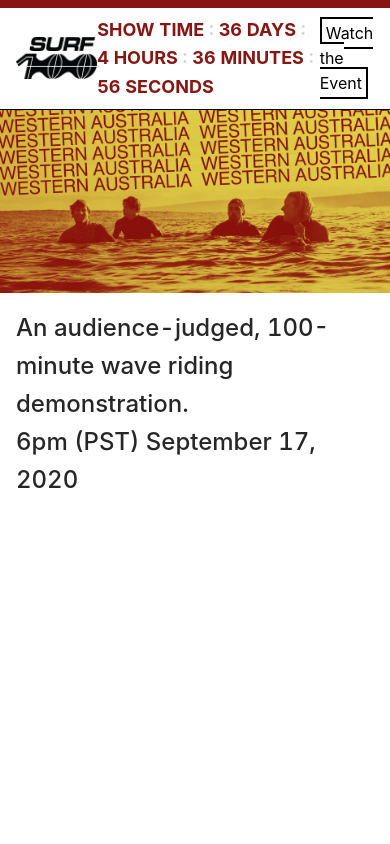
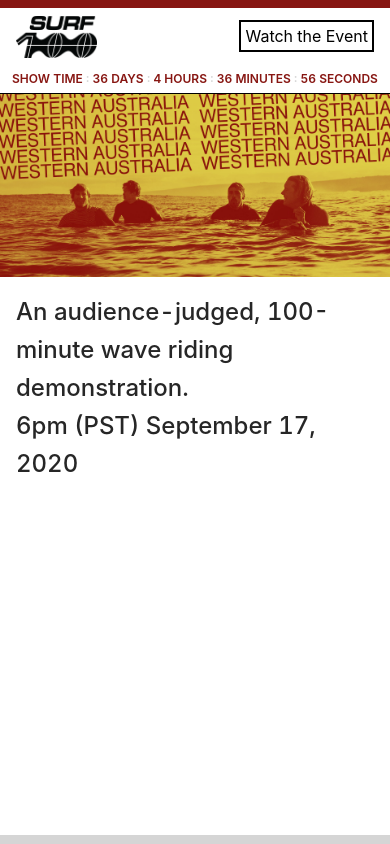
Before and after one commit to boothaw/testing, a React (Create React App) app: page / in a window 390 px wide. Shown: the top 844 px of the page. Built offline with nearby package versions, Linux system fonts and the light colour scheme.

Commit message:
mobile countdown

```diff
--- a/src/pages/splash/index.js
+++ b/src/pages/splash/index.js
@@ -33,6 +33,7 @@ import {
   HeaderImg,
   TimeWOz,
   HostShot,
+  CountCountainer,
 } from "./styles";
 
 // import Modal from "../../components/modal/Modal";
@@ -115,13 +116,16 @@ const SplashPage = () => {
           <a href="/">
             <img src={s100dark} />
           </a>
-          <Countdown date={"09/17/2020 6:00 PM PST"} renderer={renderer} />
-          {/* "09/17/2020 6:00 PM PST" */}
-          {/* Date.now() + 10000 */}
+          <CountCountainer>
+            <Countdown date={"09/17/2020 6:00 PM PST"} renderer={renderer} />
+          </CountCountainer>{" "}
           <div>
             <Button href="/event">Watch the Event</Button>
           </div>
         </NavBar>
+        <Banner>
+          <Countdown date={"09/17/2020 6:00 PM PST"} renderer={renderer} />
+        </Banner>
       </NavSection>
       <HeaderImg src={imgheader}></HeaderImg>
 
--- a/src/pages/splash/styles.js
+++ b/src/pages/splash/styles.js
@@ -11,12 +11,16 @@ const NavSection = styled.div`
   z-index: 1;
   border-bottom: 1px solid black;
   border-top: 8px solid #871612;
+`;
 
-  .countdown {
+const Banner = styled.div`
+  width: 100%;
   color: #d5d5d5;
-    font-weight: bold;
+  font-weight: 600;
   font-size: 18px;
   text-transform: uppercase;
+  font-size: 12px;
+  padding: 4px;
 
   span {
     color: #871612;
@@ -25,14 +29,14 @@ const NavSection = styled.div`
 
   p {
     margin: 0;
+    text-align: center;
+  }
+
+  .countdown {
+    @media (min-width: 900px) {
+      display: none;
     }
   }
-`;
-
-const Banner = styled.div`
-  width: 100%;
-  height: 8px;
-  background: #871612;
 `;
 
 const NavBar = styled.div`
@@ -52,6 +56,27 @@ const NavBar = styled.div`
     div img {
       height: 32px;
     }
+  }
+`;
+
+const CountCountainer = styled.div`
+  color: #d5d5d5;
+  font-weight: bold;
+  font-size: 18px;
+  text-transform: uppercase;
+
+  span {
+    color: #871612;
+    margin: 0;
+  }
+
+  p {
+    margin: 0;
+    text-align: center;
+  }
+
+  @media (max-width: 900px) {
+    display: none;
   }
 `;
 
@@ -453,4 +478,5 @@ export {
   HeaderImg,
   TimeWOz,
   HostShot,
+  CountCountainer,
 };
```
Lines whose indentation alone changed are shown as unchanged.
